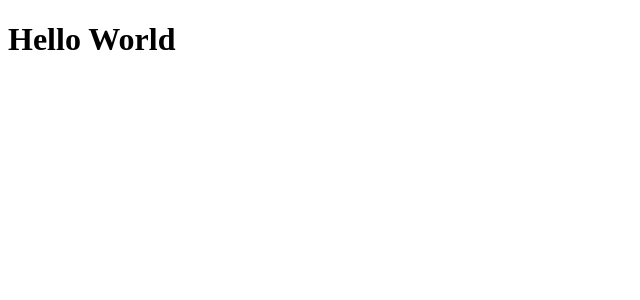
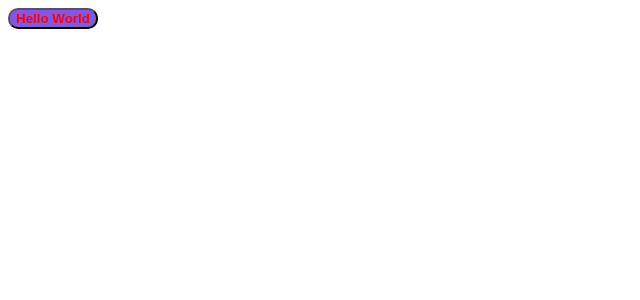
Before and after one commit to gaiotto1/ignite-shop, a Next.js app: page / in a window 1280 px wide. Shown: the top 300 px of the page, without its empty margins (0-640 px from the left). Built offline with nearby package versions, Linux system fonts and the light colour scheme.

Commit message:
feat: config stitches in project

```diff
--- a/package.json
+++ b/package.json
@@ -9,6 +9,7 @@
     "lint": "next lint"
   },
   "dependencies": {
+    "@stitches/react": "^1.2.8",
     "@types/node": "18.15.0",
     "@types/react": "18.0.28",
     "@types/react-dom": "18.0.11",
--- a/src/pages/_document.tsx
+++ b/src/pages/_document.tsx
@@ -1,4 +1,5 @@
 import { Html, Head, Main, NextScript } from 'next/document'
+import { getCssText } from '../styles'
 
 export default function Document() {
   return (
@@ -7,6 +8,8 @@
         <link rel="preconnect" href="https://fonts.googleapis.com" />
         <link rel="preconnect" href="https://fonts.gstatic.com" crossOrigin="anonymous" />
         <link href="https://fonts.googleapis.com/css2?family=Roboto:wght@400;700&display=swap" rel="stylesheet" />
+
+        <style id="stitches" dangerouslySetInnerHTML={{ __html: getCssText() }} />
       </Head>
       <body>
         <Main />
--- a/src/pages/index.tsx
+++ b/src/pages/index.tsx
@@ -1,5 +1,27 @@
+import { styled } from '../styles'
+
+const Button = styled('button', {
+  backgroundColor: '$rocketseat',
+  borderRadius: 10,
+
+  span: {
+    fontWeight: 700,
+    color: 'red',
+  },
+
+  '&:hover': {
+    backgroundColor: 'red',
+
+    span: {
+      color: 'white',
+    }
+  }
+})
+
 export default function Home() {
   return (
-    <h1>Hello World</h1>
+    <Button>
+      <span>Hello World</span>
+    </Button>
   )
 }
--- /dev/null
+++ b/src/styles/index.ts
@@ -0,0 +1,18 @@
+import { createStitches } from "@stitches/react";
+
+export const {
+  config,
+  styled,
+  css,
+  globalCss,
+  keyframes,
+  getCssText,
+  theme,
+  createTheme,
+} = createStitches({
+  theme: {
+    colors: {
+      rocketseat: "#8257e6",
+    },
+  },
+});
```
Also changed, not shown: 2 other files (tests, documents, lock files or other folders).
